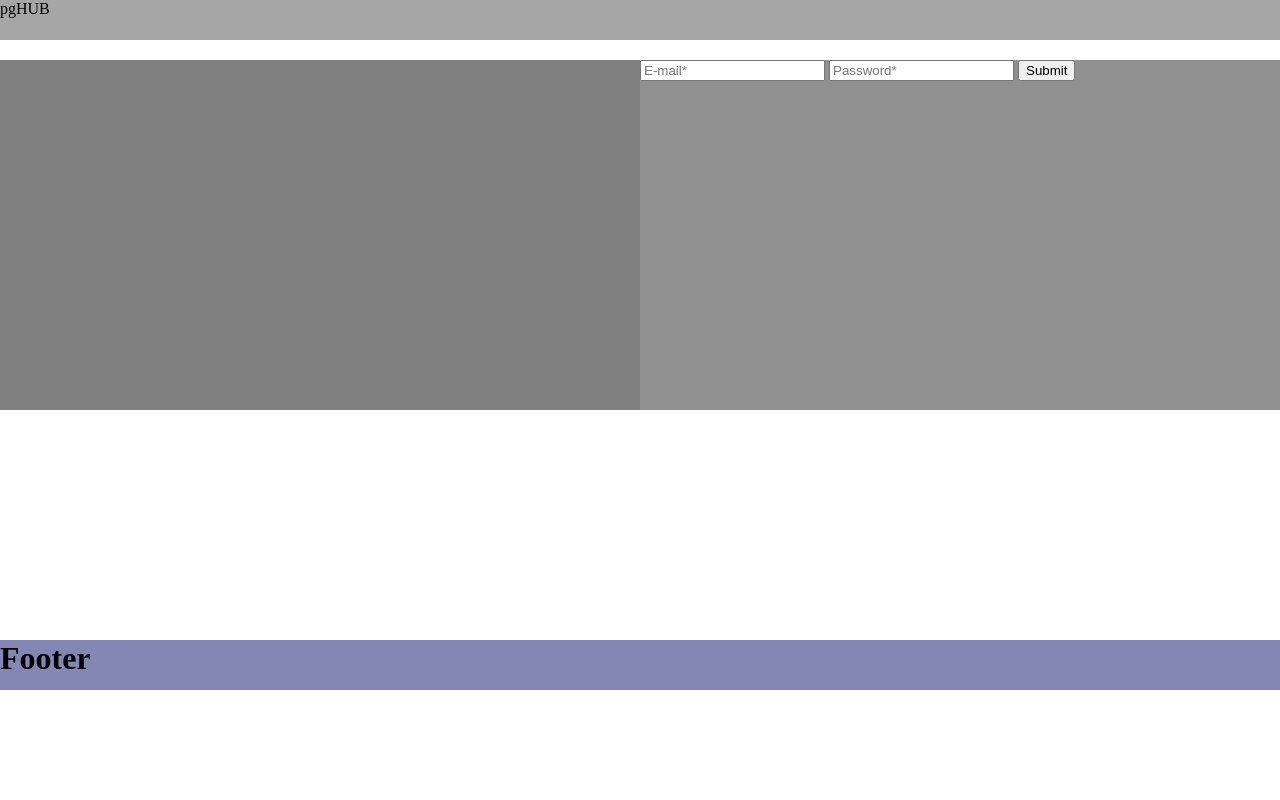
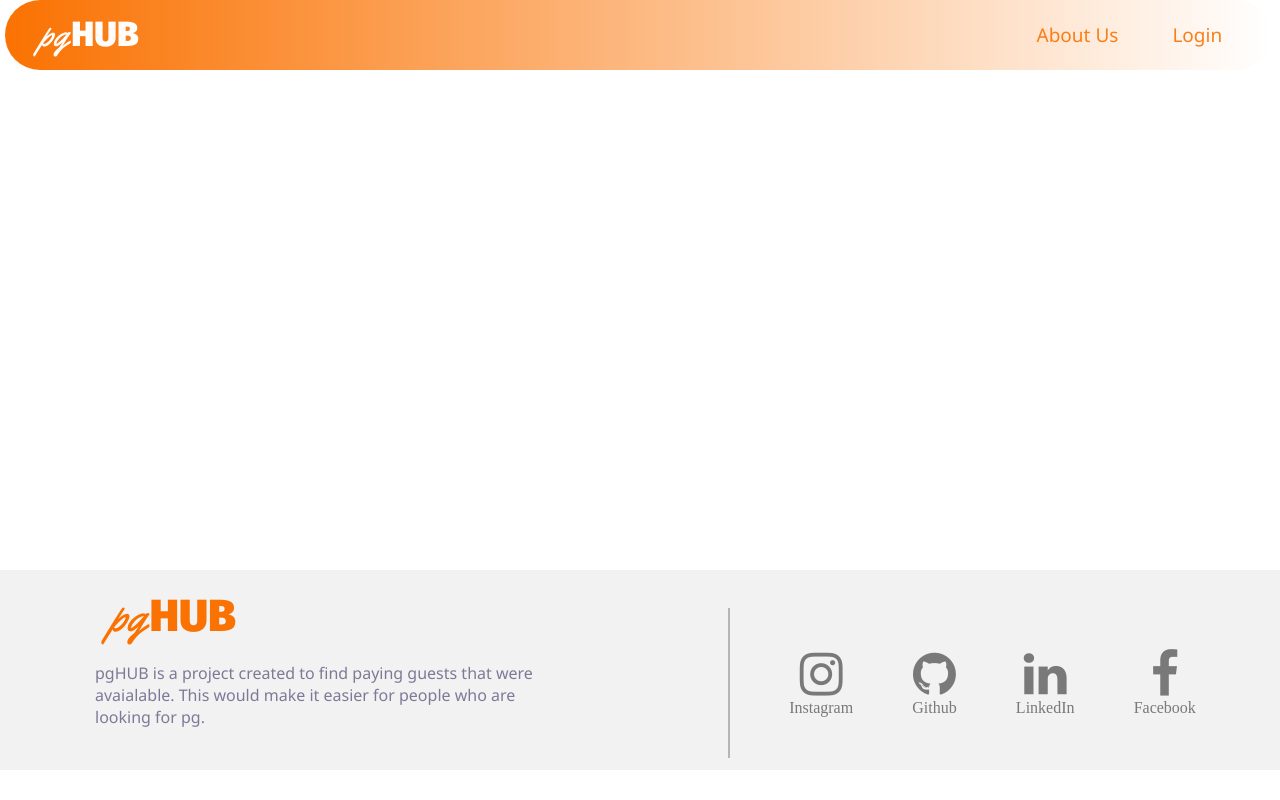
Before and after one commit to kavania2002/pgHUB, a Node server app: page / in a window 1280 px wide. Run offline with Node 20, Linux system fonts and the light colour scheme; some libraries are stand-ins or nearby versions.

Commit message:
Nav and footer completed

```diff
--- a/app.js
+++ b/app.js
@@ -17,7 +17,7 @@ app.use(express.static(__dirname + "/public/"));
 
 
 app.get("/", function(req, res){
-    res.render("Login");
+    res.render("index");
 });
 
 app.listen(3000, function(){
--- a/public/css/style.css
+++ b/public/css/style.css
@@ -1,3 +1,98 @@
-h1 {
-    color: red;
+body{
+    margin: 0;
 }
+nav{
+    width: 99%;
+    height: 70px;
+    display: flex;
+    flex-direction: row;
+    justify-content: space-between;
+    align-items: center;
+    border-radius: 100px;
+    margin-left: 5px;
+    background-image: linear-gradient(90deg, rgba(250, 114, 2, 1), rgba( 255, 255, 255, 1));
+}
+#nav-logo{
+    font-family: 'Yellowtail', cursive;
+    font-size: 35px;
+    margin-left: 35px;
+    color: rgba(255, 255, 255, 0.979);
+}
+#nav-logo span{
+    font-family:'Fira Sans', sans-serif;
+    font-size: 35px;
+    margin-left: 3px;
+    color: rgba(255, 255, 255, 0.979);
+    transition: 0.5s;
+}
+#nav-links a{
+    font-family: 'Noto Sans', sans-serif;
+    margin-right: 50px;
+    font-size: 19px;
+    color: rgba(250, 114, 2, 0.9);
+    text-decoration: none;
+    transition: 0.5s;
+}
+#nav-links a:hover{
+    transition:0.5s linear;
+    border-bottom: 3px solid rgba(250, 114, 2, 0.9);
+}
+footer{
+    height: 185px;
+    padding-top: 15px;
+    margin-top: 500px;
+    width: 100%;
+    background-color: rgba(0, 0, 0, 0.05);
+}
+#fo-logo{
+    font-family: 'Yellowtail', cursive;
+    font-size: 45px;
+    margin-left: 110px;
+    color: rgba(250, 114, 2, 1);
+    transition: 0.5s;
+}
+#fo-logo span{
+    font-family:'Fira Sans', sans-serif;
+    font-size: 45px;
+    margin-left: 3px;
+    color: rgba(250, 114, 2, 1);
+}
+#fo-des{
+    color: #7c7a97;
+    width: 36%;
+    margin-left: 95px;
+    margin-top: 15px;
+    font-family: 'Noto Sans', sans-serif;
+    transition: 0.5s;
+}
+#fo-social{
+    border-left: 2px solid rgba(0, 0, 0, 0.25);
+    float: right;
+    display: flex;
+    justify-content: space-evenly;
+    align-items: center;
+    margin-top: -120px;
+    margin-right: 50px;
+    width: 500px;
+    height: 150px;
+
+}
+#social{
+    margin-left: 25px;
+    display: flex;
+    flex-direction: column;
+    align-items: center;
+    color: rgba(0, 0, 0, 0.5);
+    transition: 0.5s;
+}
+#fa {
+    font-size: 50px; text-decoration: none; color: rgba(0, 0, 0, 0.5); transition: 0.5s;
+}
+#fa:hover{
+    color:rgba(250, 114, 2, 1);
+    transition: 0.3s linear;
+}
+#social:hover{
+    color:rgba(250, 114, 2, 1);
+    transition: 0.3s linear;
+}
--- a/views/Login.ejs
+++ b/views/Login.ejs
@@ -5,12 +5,18 @@
     <meta http-equiv="X-UA-Compatible" content="IE=edge">
     <meta name="viewport" content="width=device-width, initial-scale=1.0">
     <link rel="stylesheet" href="css/Login.css">
+    <link rel="preconnect" href="https://fonts.googleapis.com">
+<link rel="preconnect" href="https://fonts.gstatic.com" crossorigin>
+<link href="https://fonts.googleapis.com/css2?family=Fira+Sans:wght@900&family=Yellowtail&display=swap" rel="stylesheet">
     <title>pgHUB</title>
 </head>
 <body>
     <nav>
         <div id="nav-logo">pgHUB</div>
-        <div id="nav-links"></div>
+        <div id="nav-links">
+            <a href="#">About Us</a>
+            <a href="#">Login</a>
+        </div>
     </nav>
     <main>
         <div id="main-features"></div>
--- a/views/index.ejs
+++ b/views/index.ejs
@@ -4,11 +4,37 @@
     <meta charset="UTF-8">
     <meta http-equiv="X-UA-Compatible" content="IE=edge">
     <meta name="viewport" content="width=device-width, initial-scale=1.0">
+    <link rel="preconnect" href="https://fonts.googleapis.com">
+    <link rel="stylesheet" href="https://cdnjs.cloudflare.com/ajax/libs/font-awesome/4.7.0/css/font-awesome.min.css">
+<link rel="preconnect" href="https://fonts.gstatic.com" crossorigin>
+<link href="https://fonts.googleapis.com/css2?family=Fira+Sans:wght@900&family=Noto+Sans&family=Yellowtail&display=swap" rel="stylesheet">
     <title>PGHUB</title>
 
     <link rel="stylesheet" href="css/style.css">
 </head>
 <body>
-    <h1>PG HUB</h1>
+    <nav>
+        <div id="nav-logo">pg<span>HUB</span></div>
+        <div id="nav-links">
+            <a href="#">About Us</a>
+            <a href="#">Login</a>
+        </div>
+    </nav>
+    <main>
+
+    </main>
+    <footer>
+        <div>
+        <div id="fo-logo">pg<span>HUB</span></div>
+        <div id="fo-des">pgHUB is a project created to find paying guests that were avaialable.
+            This would make it easier for people who are looking for pg.</div>
+        </div>
+        <div id="fo-social">
+            <div id="social"><a id="fa" class="fa fa-instagram" href="#"></a>Instagram</div>
+            <div id="social"><a class="fa fa-github" href="#" id="fa"></a>Github</div>
+            <div id="social"><a class="fa fa-linkedin" href="#" id="fa"></a>LinkedIn</div>
+            <div id="social"><a class="fa fa-facebook" href="#" id="fa"></a>Facebook</div>
+        </div>
+    </footer>
 </body>
 </html>
```
